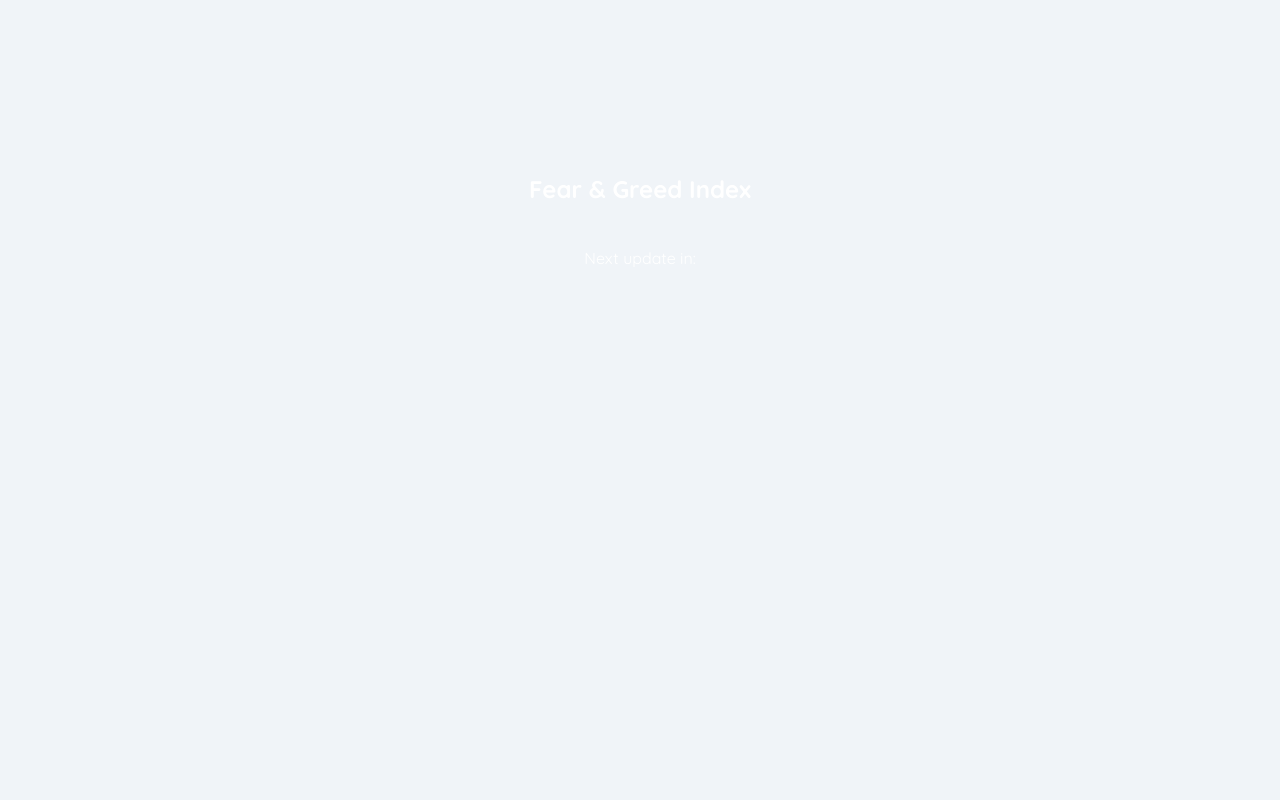
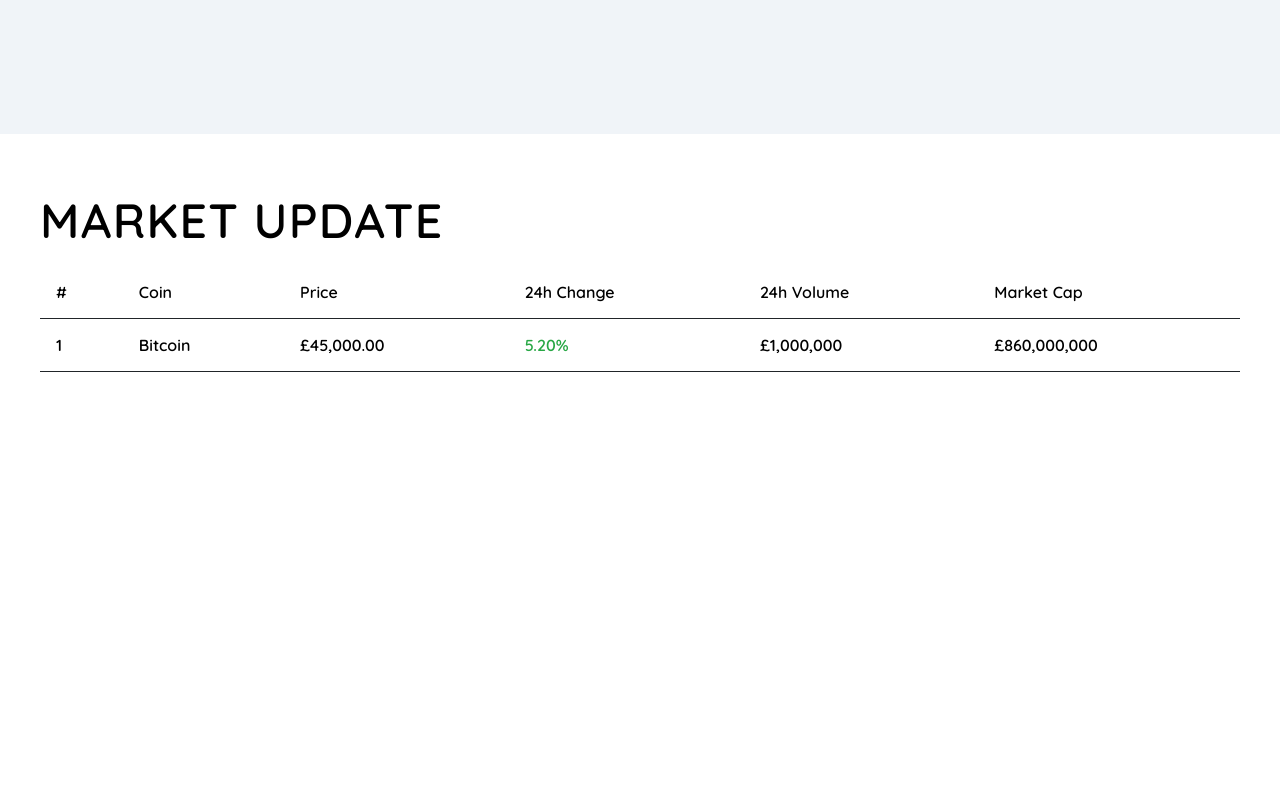
Before and after one commit to SMelidoni/coinpulse-crypto-app, a React (Create React App) app: page / in a window 1280 px wide. Shown: the part 800-1600 px from the top of the page. Before the commit the page ends 1088 px from the top, so only its background shows below. Built offline with nearby package versions, Linux system fonts and the light colour scheme; no server answers.

Commit message:
feature/initial-market-section (#9)
* Initial section page setup

* Added dummy table with sample data

* Updated 24h(%) change colour and font styles

* Update CHANGELOG.md

* Market table column header copy change

```diff
--- a/src/App.tsx
+++ b/src/App.tsx
@@ -5,6 +5,7 @@
 import FearGreedIndex from './components/fear-greed-index/fear-greed-index.component';
 import Navbar from './components/navbar/navbar.component';
 import Topbar from './components/topbar/topbar.component';
+import Market from './pages/market/market.component';
 
 function App() {
 	return (
@@ -12,6 +13,7 @@
 			<Topbar />
 			<Navbar />
 			<Home />
+			<Market />
 			<FearGreedIndex />
 		</div>
 	);
--- /dev/null
+++ b/src/components/coinrow/coinrow.component.tsx
@@ -0,0 +1,33 @@
+import './coinrow.styles.scss';
+import React, { FC } from 'react';
+
+export interface ICoinData {
+	rank: number;
+	name: string;
+	price: number;
+	change24h: number;
+	volume24h: number;
+	marketCap: number;
+}
+
+const CoinRow: FC<ICoinData> = ({
+	rank,
+	name,
+	price,
+	change24h,
+	volume24h,
+	marketCap,
+}) => (
+	<tr>
+		<td>{rank}</td>
+		<td>{name}</td>
+		<td>£{price.toLocaleString('en-GB', { minimumFractionDigits: 2 })}</td>
+		<td className={change24h > 0 ? 'increase' : 'decrease'}>
+			{change24h.toFixed(2)}%
+		</td>
+		<td>£{volume24h.toLocaleString('en-GB')}</td>
+		<td>£{marketCap.toLocaleString('en-GB')}</td>
+	</tr>
+);
+
+export default CoinRow;
--- /dev/null
+++ b/src/components/coinrow/coinrow.styles.scss
@@ -0,0 +1,9 @@
+@import '../../styles/variables.scss';
+
+.increase {
+	color: $increase-color;
+}
+
+.decrease {
+	color: $decrease-color;
+}
--- /dev/null
+++ b/src/pages/market/market.component.tsx
@@ -0,0 +1,43 @@
+import './market.styles.scss';
+import React, { FC } from 'react';
+import CoinRow, { ICoinData } from '../../components/coinrow/coinrow.component';
+
+const sampleData: ICoinData[] = [
+	{
+		rank: 1,
+		name: 'Bitcoin',
+		price: 45000,
+		change24h: 5.2,
+		volume24h: 1000000,
+		marketCap: 860000000,
+	},
+];
+
+const Market: FC = () => (
+	<section id='market' className='market-section'>
+		<div className='market-container'>
+			<h1 className='title'>Market Update</h1>
+			<div className='table-container'>
+				<table className='market-table'>
+					<thead>
+						<tr>
+							<th>#</th>
+							<th>Coin</th>
+							<th>Price</th>
+							<th>24h Change</th>
+							<th>24h Volume</th>
+							<th>Market Cap</th>
+						</tr>
+					</thead>
+					<tbody>
+						{sampleData.map((coinData, index) => (
+							<CoinRow key={index} {...coinData} />
+						))}
+					</tbody>
+				</table>
+			</div>
+		</div>
+	</section>
+);
+
+export default Market;
--- /dev/null
+++ b/src/pages/market/market.styles.scss
@@ -0,0 +1,58 @@
+@import '../../styles/variables.scss';
+
+.market-section {
+	align-items: flex-start;
+	background-color: $background-white;
+	display: flex;
+	flex-direction: column;
+	min-height: 100vh;
+	padding: 1rem;
+
+	.market-container {
+		align-items: flex-start;
+		display: flex;
+		flex-direction: column;
+		width: 100%;
+		max-width: 1200px;
+		margin: 0 auto;
+
+		.title {
+			font-size: 3rem;
+			font-weight: 600;
+			letter-spacing: 1.2px;
+			text-transform: uppercase;
+			margin-bottom: 1rem;
+		}
+
+		.table-container {
+			width: 100%;
+			overflow-x: auto;
+
+			.market-table {
+				width: 100%;
+				border-collapse: collapse;
+				white-space: nowrap;
+
+				th,
+				td {
+					padding: 1rem;
+					text-align: left;
+					border-bottom: 1px solid $primary-text-color;
+					font-weight: 600;
+				}
+			}
+		}
+	}
+}
+
+@media screen and (max-width: $breakpoint-tablet) {
+	.market-section .market-container .title {
+		font-size: 2.5rem;
+	}
+}
+
+@media screen and (min-width: 769px) and (max-width: $breakpoint-desktop) {
+	.market-section .market-container .title {
+		font-size: 2.8rem;
+	}
+}
```
Also changed, not shown: 1 other file (tests, documents, lock files or other folders).
